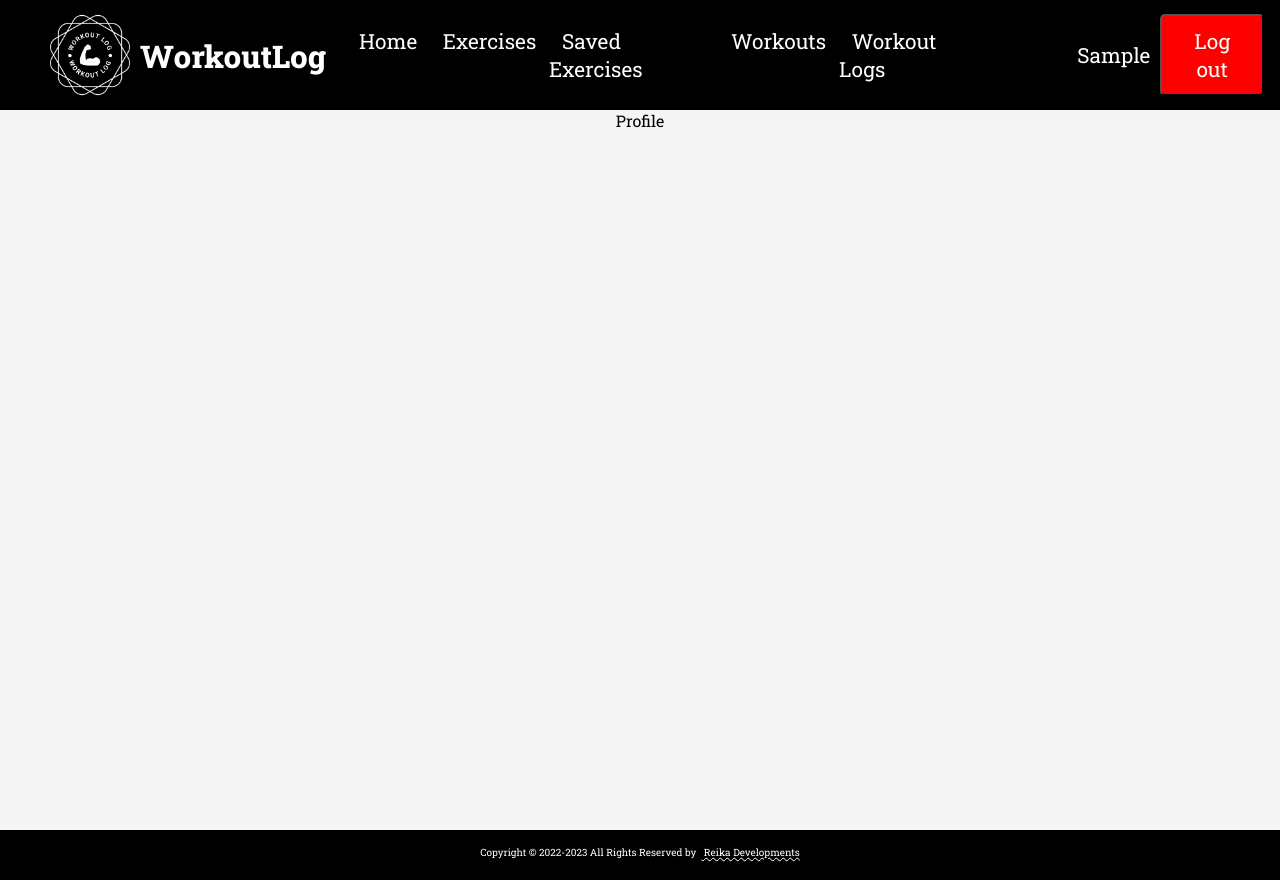
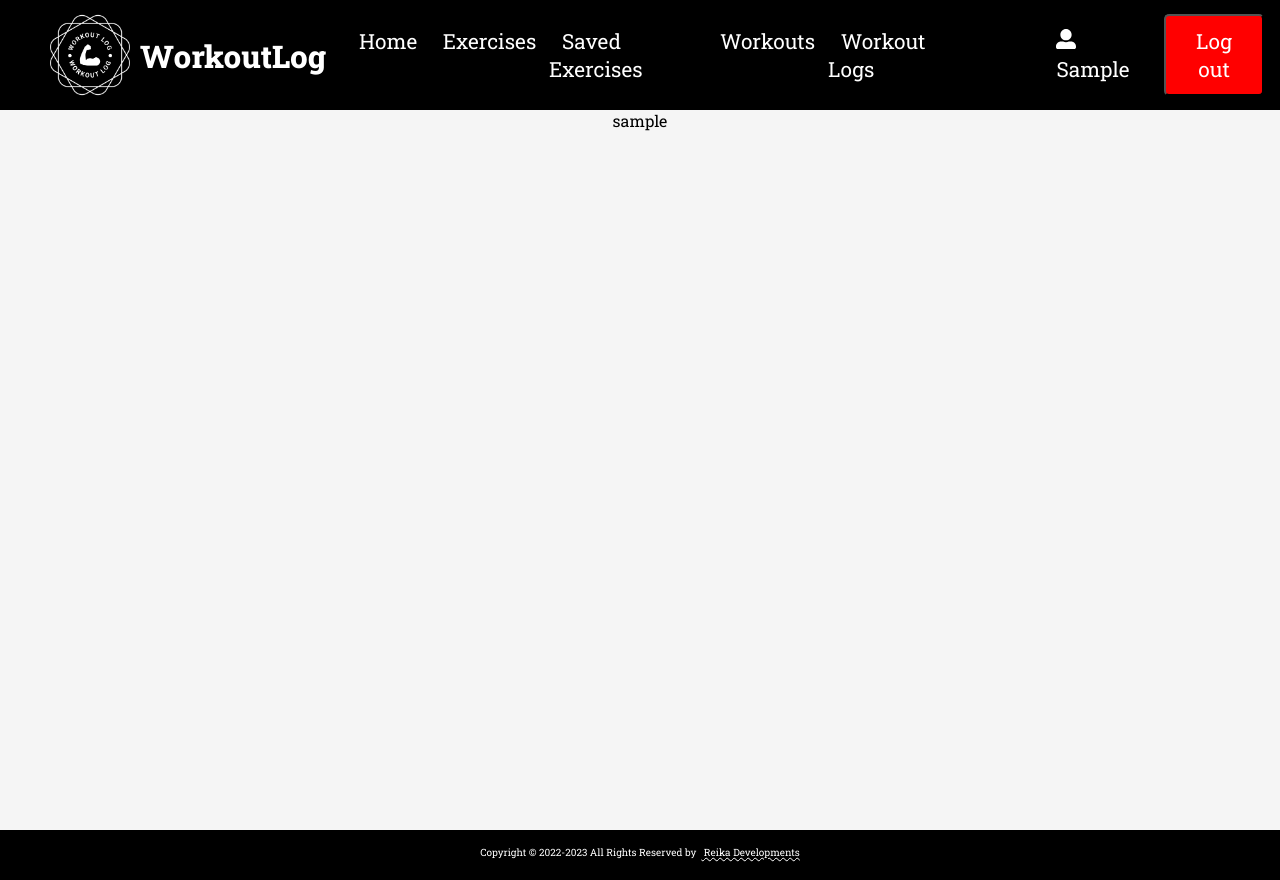
Before and after one commit to reikal1337/mern-workout-log, a React (Create React App) app in the folder client/: page /profile in a window 1280 px wide. Built offline with nearby package versions, Linux system fonts and the light colour scheme; sample sign-in values are in the browser's storage.

Commit message:
BackEnd: Auth/Logi Addtionaly sends number of workouts, logs, exercises.

```diff
--- a/client/src/components/Navbar.jsx
+++ b/client/src/components/Navbar.jsx
@@ -4,12 +4,12 @@ import logoImg from "../assets/images/logo.png"
 import { Link, NavLink, useNavigate } from "react-router-dom"
 import { useSelector, useDispatch } from "react-redux"
 import { logout, reset } from "../features/auth/authSlice"
-
+import { FaUserAlt } from "react-icons/fa"
 
 function Navbar() {
   const navigate = useNavigate()
   const dispatch = useDispatch()
-  const {user} = useSelector((state) => state.auth)
+  const { user } = useSelector((state) => state.auth)
 
   const handleLogOut = () => {
     dispatch(logout())
@@ -36,7 +36,9 @@ function Navbar() {
             </div>
               {user ?
                 <>
-                  <li id="profile-nav"><NavLink  to={`/profile/${user.username}`}>{user.username}</NavLink></li>
+                  <li id="profile-nav"><NavLink  to={`/profile/${user.username}`}>
+                    <FaUserAlt id="navbar-profile-icon"/>{user.username}
+                    </NavLink></li>
                   <li><LogOutButton onClick={handleLogOut}>Log out</LogOutButton></li>
 
                 </>
--- a/client/src/components/styles/Navbar.styles.js
+++ b/client/src/components/styles/Navbar.styles.js
@@ -15,7 +15,12 @@ export const NavStyled = styled.nav`
             font-size: 1.3rem;
             text-transform: capitalize;
             margin: 5px;
-            margin-right: 10px;
+            margin-right: 12px;
+
+            #navbar-profile-icon{
+                margin-right: 10px;
+                font-size: 20px;
+            }
         }
 
     }
@@ -58,6 +63,9 @@ export const NavStyled = styled.nav`
 
     .active{
         border-bottom: 2px solid red;
+        #navbar-profile-icon{
+            color: red;
+        }
     }
 
     img{
--- a/client/src/pages/Profile.jsx
+++ b/client/src/pages/Profile.jsx
@@ -1,10 +1,16 @@
 
 import { ProfileStyled } from './styles/Profile.styles'
+import { useSelector } from 'react-redux'
 
 function Profile() {
+  const { user } = useSelector((state) => state.auth)
+
   return (
     <ProfileStyled>
-      Profile
+      <div>{user.username}</div>
+      <div>{user.exercisesNr}</div>
+      <div>{user.workoutsNr}</div>
+      <div>{user.workoutLogsNr}</div>
 
     </ProfileStyled>
   )
```
Also changed, not shown: client/src/features/auth/authSlice.js (+1 -7 lines), 1 other file (tests, documents, lock files or other folders).
